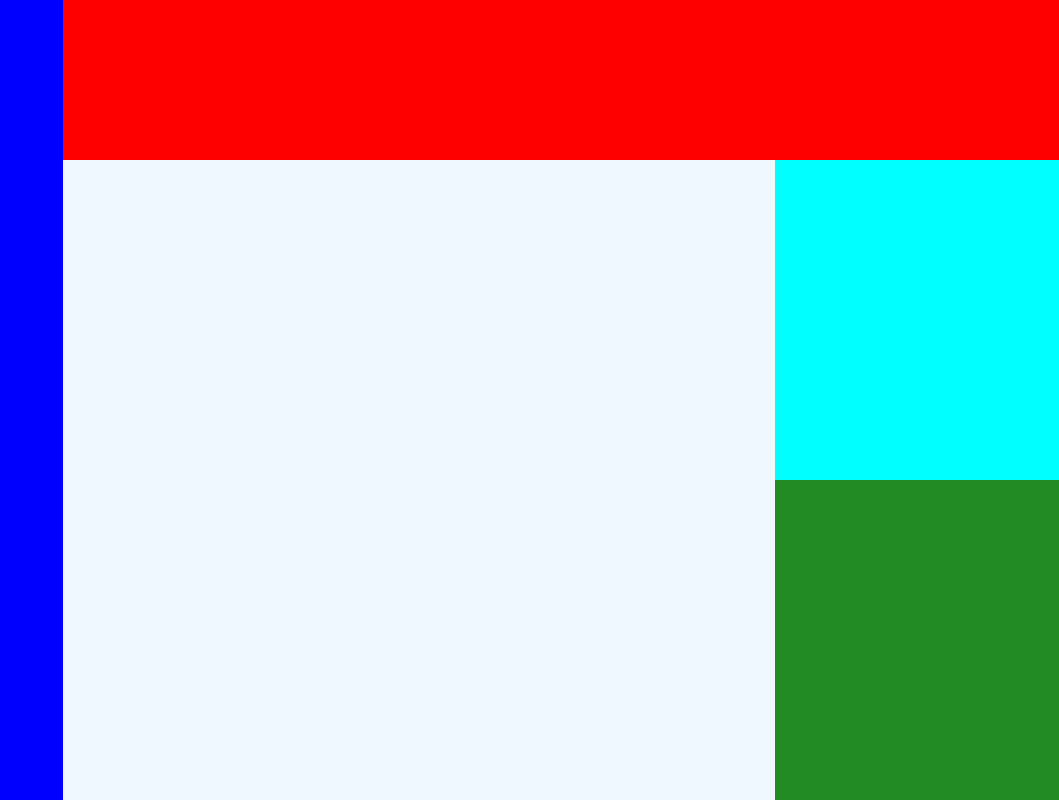
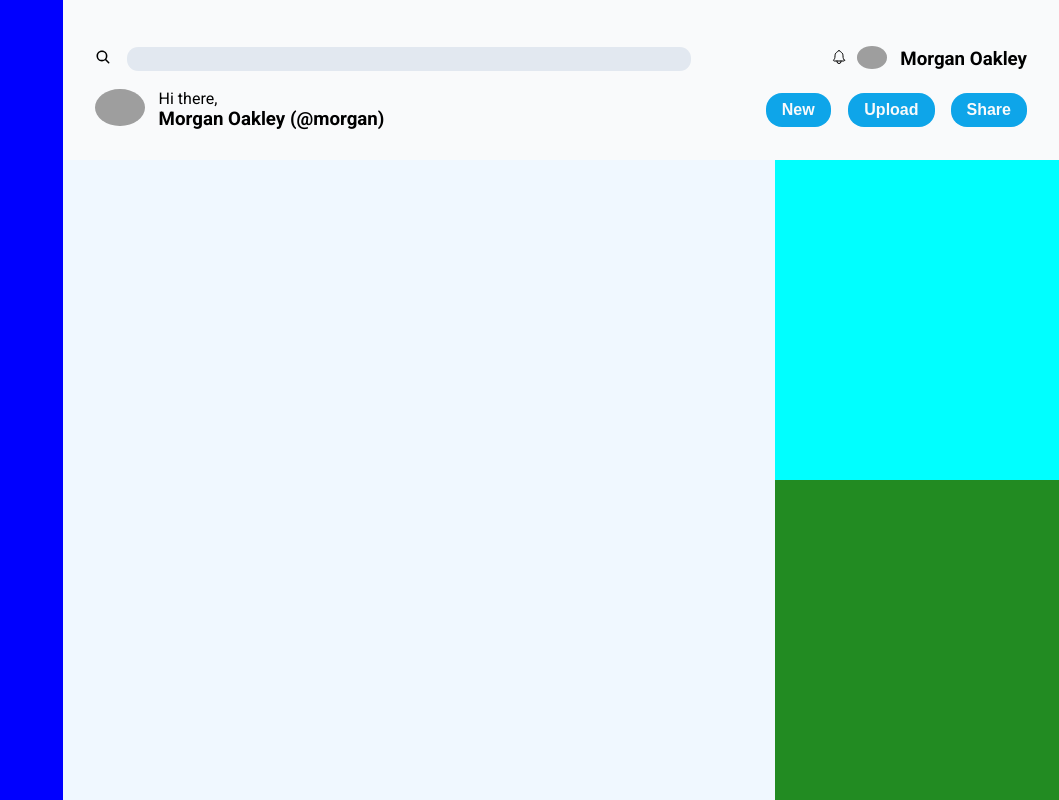
Before and after one commit to majkulmajkul/odin-dashboard, a React (Vite) app: page / in a window 1280 px wide. Shown: the whole page, without its empty margins (221-1280 px from the left). Built offline with nearby package versions, Linux system fonts and the light colour scheme; grey boxes are pictures that could not be loaded.

Commit message:
Header done

```diff
--- a/index.html
+++ b/index.html
@@ -4,6 +4,13 @@
     <meta charset="UTF-8" />
     <link rel="icon" type="image/svg+xml" href="/vite.svg" />
     <meta name="viewport" content="width=device-width, initial-scale=1.0" />
+    <link rel="preconnect" href="https://fonts.googleapis.com" />
+    <link rel="preconnect" href="https://fonts.gstatic.com" crossorigin />
+    <link
+      href="https://fonts.googleapis.com/css2?family=Roboto:ital,wght@0,100;0,400;0,500;0,700;0,900;1,100;1,300;1,400;1,500;1,700;1,900&display=swap"
+      rel="stylesheet"
+    />
+
     <title>Vite + React</title>
   </head>
   <body>
--- a/src/Header.css
+++ b/src/Header.css
@@ -0,0 +1,54 @@
+.header-line-one,
+.header-line-two{
+    /* display: flex;
+    justify-content: space-between;
+    align-items: center;
+    width: 100%; */
+display: grid;
+width: 100%;
+align-items: center;
+
+}
+
+.header-line-one{
+
+    grid-template-columns: 0.4fr 7fr 2fr 0.5fr 1.75fr;
+}
+
+.header-line-two{
+    grid-template-columns: 0.75fr 7fr 1fr 1fr 1fr;
+}
+
+.header-line-two>div>p,
+.header-line-two>div>h3 {
+    margin: 0;
+    padding: 0;
+}
+
+.full-name{
+    justify-self: end;
+}
+
+.profile-pic-small{
+    justify-self: end;
+}
+
+.notifications-icon{
+    justify-self: end;
+}
+
+.search-bar>input{
+    width: 100%;
+    background-color: #e2e8f0;
+    border: none;
+    height: 1.4rem;
+    border-radius: 0.7rem;
+}
+
+.search-bar>input:focus{
+    outline: none;
+}
+
+.custom-button{
+    justify-self: center;
+}
--- a/src/Header.jsx
+++ b/src/Header.jsx
@@ -1,7 +1,40 @@
+import "./Header.css";
+import { IoSearch, IoNotificationsOutline } from "react-icons/io5";
+import { Button, ProfilePic } from "./Utils";
+
 export default function Header() {
     return (
         <div className="main-header">
-
+            <div className="header-line-one">
+                <div className="search-icon">
+                    <IoSearch />
+                </div>
+                <div className="search-bar">
+                    <input type="text" />
+                </div>
+                <div className="notifications-icon">
+                    <IoNotificationsOutline />
+                </div>
+                <ProfilePic
+                    className="profile-pic-small"
+                    size="s"
+                    url="https://thumbs.dreamstime.com/b/illustration-man-cartoon-head-profile-pattern-pop-art-comic-style-side-view-pop-art-92019162.jpg"
+                />
+                <h3 className="full-name">Morgan Oakley</h3>
+            </div>
+            <div className="header-line-two">
+                <ProfilePic
+                    size="m"
+                    url="https://thumbs.dreamstime.com/b/illustration-man-cartoon-head-profile-pattern-pop-art-comic-style-side-view-pop-art-92019162.jpg"
+                />
+                <div>
+                    <p>Hi there,</p>
+                    <h3>Morgan Oakley (@morgan)</h3>
+                </div>
+                <Button name="New" />
+                <Button name="Upload" />
+                <Button name="Share" />
+            </div>
         </div>
-    )
+    );
 }
--- /dev/null
+++ b/src/Utils.css
@@ -0,0 +1,20 @@
+.profile-pic-s {
+    width: 30px;
+    border-radius: 50%;
+}
+
+.profile-pic-m {
+    width: 50px;
+    border-radius: 50%;
+}
+
+.custom-button{
+    background-color: #0ea5e9;
+    color: #f9fafb;
+    padding:0.5rem 1rem 0.5rem 1rem;
+    margin-left: 1rem;
+    font-size: 1rem;
+    font-weight: 600;
+    border: none;
+    border-radius: 1rem;
+}
--- /dev/null
+++ b/src/Utils.jsx
@@ -0,0 +1,18 @@
+import "./Utils.css"
+
+function Button(props) {
+    return (
+        <button className="custom-button">{props.name}</button>
+    )
+}
+
+function ProfilePic(props) {
+    return (
+        <div className={props.className}>
+            <img className={`profile-pic-${props.size}`} src={props.url} alt="Profile pic" />
+        </div>
+
+    )
+}
+
+export { Button, ProfilePic }
--- a/src/index.css
+++ b/src/index.css
@@ -3,6 +3,7 @@ body{
   height: 100vh;
   margin: 0;
   padding: 0;
+  font-family: 'Roboto', sans-serif;
 }
 
 #root{
@@ -16,10 +17,14 @@ body{
 }
 
 .main-header{
-  background-color: red;
+  background-color: #f9fafb;
   grid-area: 1 / 2 / 2 / -1;
   display: flex;
   flex-direction: column;
+  align-items: center;
+  justify-content: center;
+  padding-left: 2rem;
+  padding-right: 2rem;
 }
 
 .main-sidebar {
```
